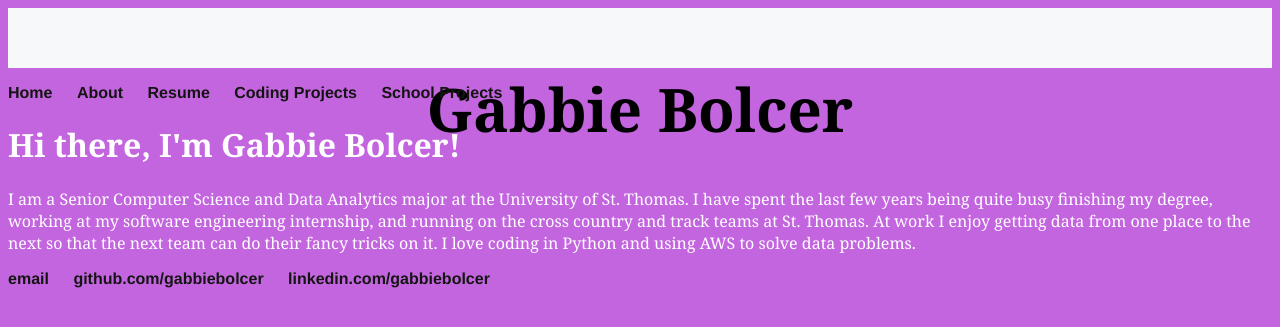
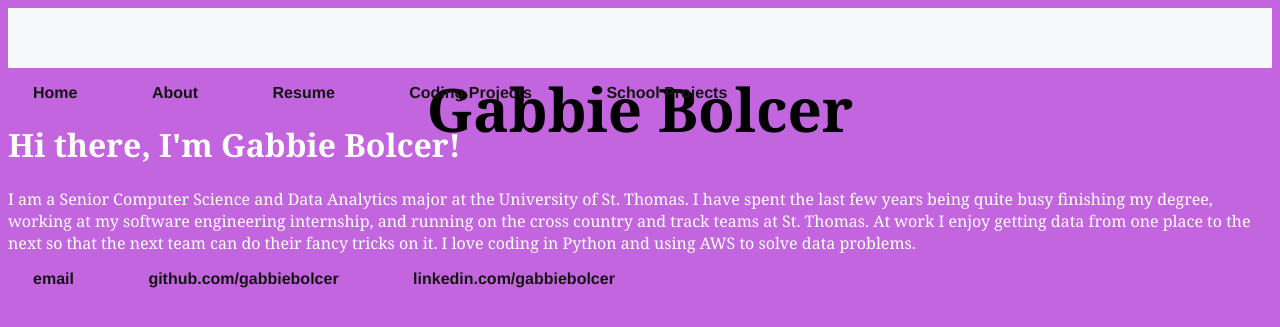
Before and after one commit to gabbiebolcer/gabbiebolcer.github.io, a Jekyll site: the page built from index.html, in a window 1280 px wide. Shown: the top 327 px of the page. Built offline with Jekyll 4.4.1, drawn with Linux system fonts in a browser that asks for light colours.

Commit message:
update margin

```diff
--- a/css/main.css
+++ b/css/main.css
@@ -24,4 +24,5 @@ nav ul li, footer ul li {
 a {
     text-decoration: none;
     color: #141413;
+    margin: 25px;
 }
```
